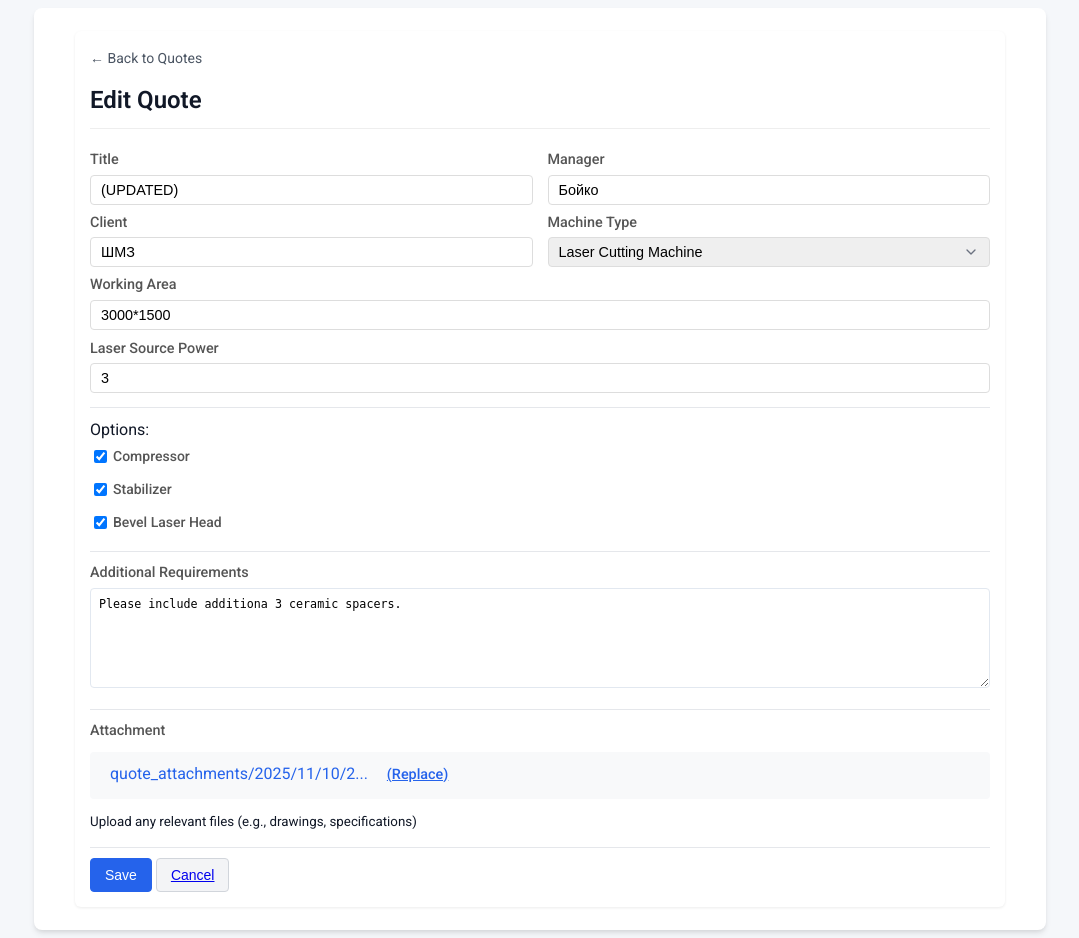
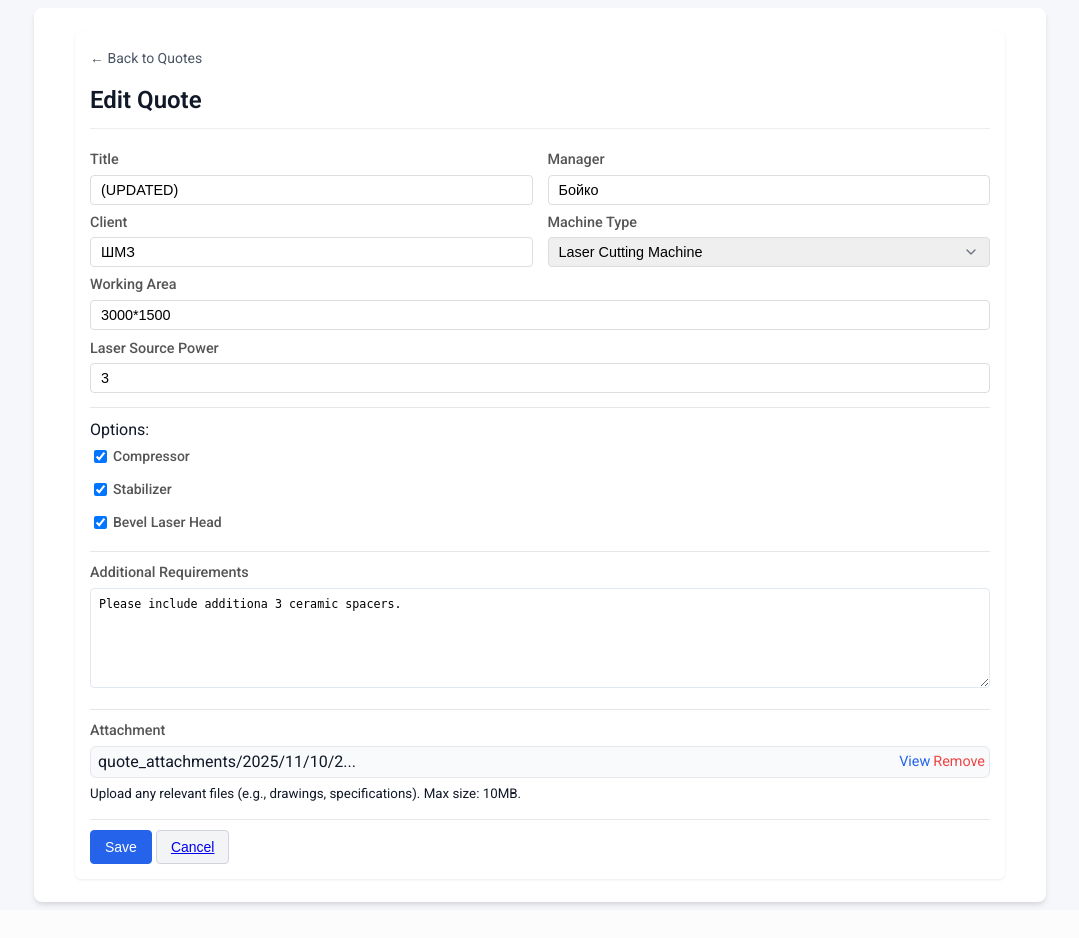
Before and after one commit to Riccaruga/quotations_list, a Django app: page /quote-update/5/ in a window 1280 px wide. Shown: the whole page, without its empty margins (100-1179 px from the left). After the commit the page ends 907 px from the top, so only its background shows below. Run offline with Django 5.2, Linux system fonts and the light colour scheme; a user stored in the database is signed in; data comes from the database, SQL or seed files in the repository.

Commit message:
Enhance file upload UI in quote form
Refactored the file attachment input in the quote form for improved usability and appearance. Added custom file input styling in styles.css, updated the form widget to include a custom class and onchange handler, and reworked the template to provide a clearer file upload and management interface. Inline file input styles were removed from the template in favor of centralized CSS.

```diff
--- a/base/forms.py
+++ b/base/forms.py
@@ -7,7 +7,10 @@ class QuoteForm(forms.ModelForm):
         fields = '__all__'
         widgets = {
             'additional_requirements': forms.Textarea(attrs={'rows': 4}),
-            'attachment': forms.FileInput(attrs={'class': 'file-input'})
+            'attachment': forms.FileInput(attrs={
+                'class': 'file-upload-input',
+                'onchange': 'updateFileName(this)'
+            })
         }
 
     def __init__(self, *args, **kwargs):
--- a/base/static/base/css/styles.css
+++ b/base/static/base/css/styles.css
@@ -102,6 +102,105 @@ body {
     font-size: 0.875rem;
 }
 
+/* File Input Styling */
+.file-upload-wrapper {
+    position: relative;
+    margin: var(--spacing-sm) 0;
+}
+
+.file-upload-input {
+    position: absolute;
+    left: 0;
+    top: 0;
+    opacity: 0;
+    width: 100%;
+    height: 100%;
+    cursor: pointer;
+}
+
+.file-upload-label {
+    display: flex;
+    align-items: center;
+    justify-content: space-between;
+    padding: var(--spacing-sm) var(--spacing-md);
+    background: var(--color-bg);
+    border: 2px dashed var(--color-border);
+    border-radius: var(--border-radius);
+    cursor: pointer;
+    transition: all var(--transition);
+}
+
+.file-upload-label:hover {
+    border-color: var(--color-primary);
+    background-color: rgba(37, 99, 235, 0.05);
+}
+
+.file-upload-label .icon {
+    color: var(--color-primary);
+    font-size: 1.2em;
+    margin-right: var(--spacing-sm);
+}
+
+.file-upload-label .text {
+    flex-grow: 1;
+    color: var(--color-text-light);
+    white-space: nowrap;
+    overflow: hidden;
+    text-overflow: ellipsis;
+}
+
+/* Current File Styling */
+.current-file {
+    display: flex;
+    align-items: center;
+    padding: var(--spacing-sm) var(--spacing-md);
+    margin: var(--spacing-sm) 0;
+    background: var(--color-bg-light);
+    border-radius: var(--border-radius);
+    border: 1px solid var(--color-border);
+}
+
+.current-file .file-icon {
+    color: var(--color-primary);
+    margin-right: var(--spacing-sm);
+    font-size: 1.2em;
+}
+
+.current-file .file-name {
+    flex-grow: 1;
+    color: var(--color-text);
+    margin-right: var(--spacing-sm);
+    white-space: nowrap;
+    overflow: hidden;
+    text-overflow: ellipsis;
+}
+
+.current-file .file-actions {
+    display: flex;
+    gap: var(--spacing-sm);
+}
+
+.current-file .file-link {
+    color: var(--color-primary);
+    text-decoration: none;
+    font-size: 0.9em;
+    transition: color var(--transition);
+}
+
+.current-file .file-link:hover {
+    color: var(--color-primary-hover);
+    text-decoration: underline;
+}
+
+.current-file .file-link.remove {
+    color: var(--color-danger);
+}
+
+.current-file .file-link.remove:hover {
+    color: var(--color-danger-hover);
+}
+
+/* Form Elements */
 .form-input,
 .form-select,
 .form-textarea {
--- a/base/templates/base/quote_form.html
+++ b/base/templates/base/quote_form.html
@@ -149,20 +149,39 @@
             <label for="{{ form.attachment.id_for_label }}">Attachment</label>
             {% if form.instance.attachment %}
                 <div class="current-file">
-                    <i class="fas fa-paperclip"></i>
-                    <a href="{{ form.instance.attachment.url }}" target="_blank">
+                    <i class="fas fa-paperclip file-icon"></i>
+                    <span class="file-name" title="{{ form.instance.attachment.name }}">
                         {{ form.instance.attachment.name|slice:":30" }}{% if form.instance.attachment.name|length > 30 %}...{% endif %}
-                    </a>
-                    <label class="replace-file">
+                    </span>
+                    <div class="file-actions">
+                        <a href="{{ form.instance.attachment.url }}" target="_blank" class="file-link">
+                            <i class="fas fa-eye"></i> View
+                        </a>
+                        <a href="#" class="file-link remove" onclick="document.getElementById('attachment-clear').checked = true; this.closest('.current-file').style.display = 'none'; document.getElementById('id_attachment').disabled = false; return false;">
+                            <i class="fas fa-times"></i> Remove
+                        </a>
                         {{ form.attachment }}
-                        <span class="replace-text">(Replace)</span>
+                        <input type="hidden" name="attachment-clear" id="attachment-clear" value="">
+                    </div>
+                </div>
+            {% else %}
+                <div class="file-upload-wrapper">
+                    <label class="file-upload-label">
+                        <i class="fas fa-cloud-upload-alt icon"></i>
+                        <span class="text" id="file-name">Click to upload or drag and drop</span>
+                        <span class="btn btn--primary btn-sm">Choose File</span>
+                        {{ form.attachment }}
                     </label>
                 </div>
-            {% else %}
-                {{ form.attachment }}
+                <script>
+                function updateFileName(input) {
+                    const fileName = input.files[0] ? input.files[0].name : 'Click to upload or drag and drop';
+                    document.getElementById('file-name').textContent = fileName;
+                }
+                </script>
             {% endif %}
             <small class="form-text text-muted">
-                Upload any relevant files (e.g., drawings, specifications)
+                Upload any relevant files (e.g., drawings, specifications). Max size: 10MB.
             </small>
         </div>
 
@@ -174,37 +193,7 @@
     </form>
 </div>
 <style>
-.file-input {
-    display: block;
-    width: 100%;
-    padding: 8px;
-    margin-top: 5px;
-}
-
-.current-file {
-    margin: 10px 0;
-    padding: 10px;
-    background: #f8f9fa;
-    border-radius: 4px;
-}
-
-.current-file a {
-    color: #2563eb;
-    text-decoration: none;
-    margin: 0 10px;
-}
-
-.current-file a:hover {
-    text-decoration: underline;
-}
-
-.current-file .replace-file {
-    display: inline-block;
-    position: relative;
-    cursor: pointer;
-    color: #6c757d;
-}
-
+/* File input styling is now in the main styles.css */
 .current-file .replace-file input[type="file"] {
     position: absolute;
     left: 0;
```
